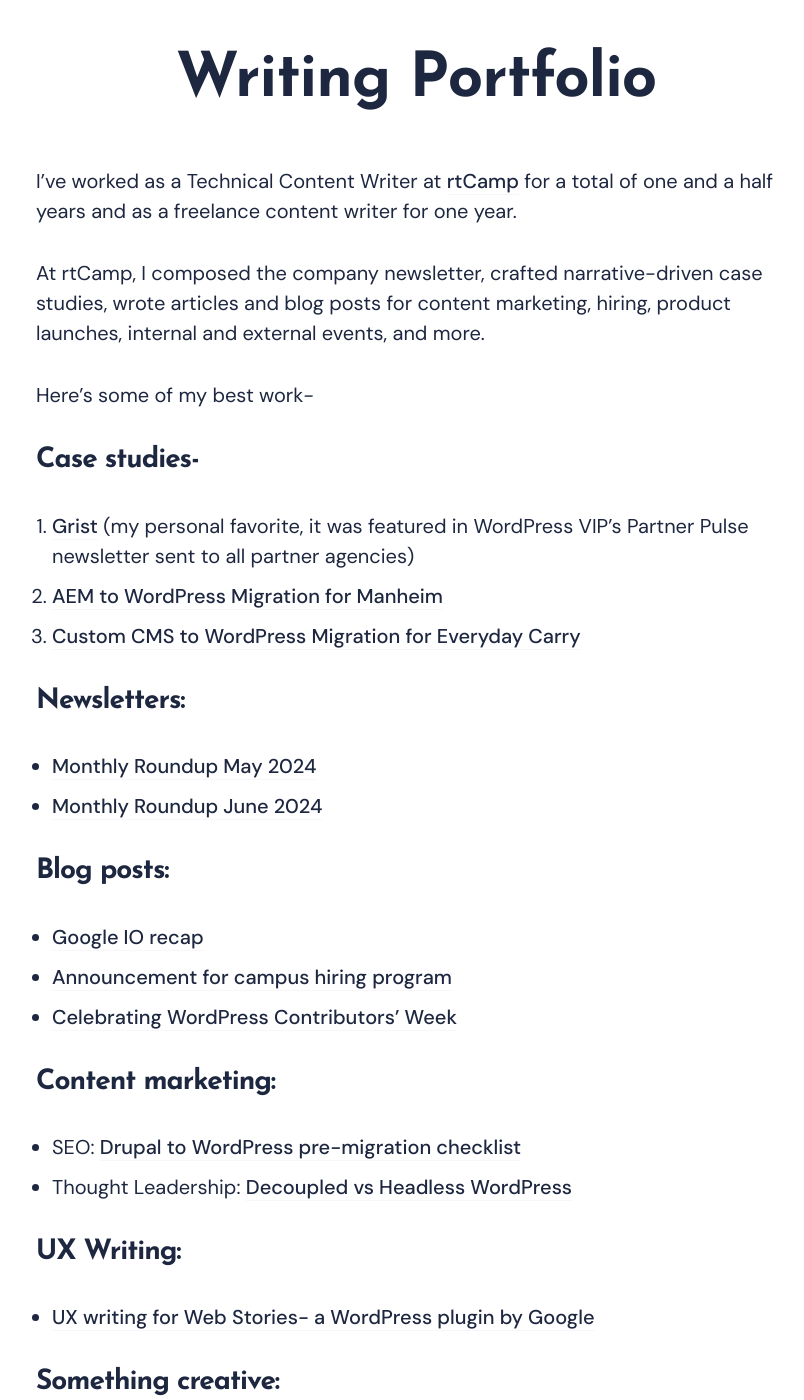
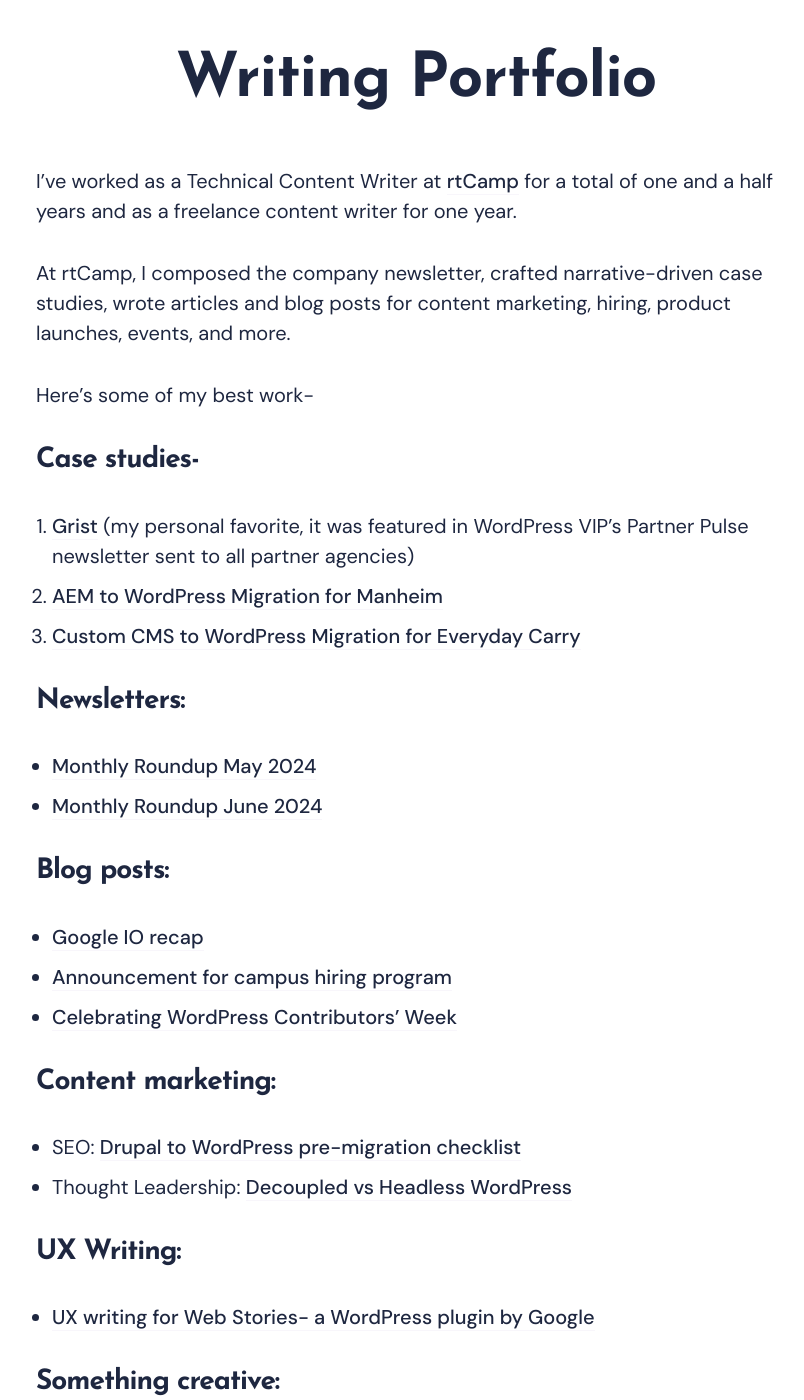
Before and after one commit to wowashuwow/wowashuwow.github.io, a Jekyll site: the page built from _pages/work.md, in a window 1280 px wide and 1400 px high, scrolled down 208 px. Shown: the whole window, without its empty margins (224-1028 px from the left). Built offline with Jekyll 4.4.1, drawn with Linux system fonts in a browser that asks for light colours; nearby versions of some CDN libraries; part of the change alters nothing that is shown; some of the changed text lies outside the part shown.

```diff
--- a/_pages/work.md
+++ b/_pages/work.md
@@ -6,7 +6,7 @@ sitemap: false
 ---
 I've worked as a Technical Content Writer at [rtCamp](https://rtcamp.com) for a total of one and a half years and as a freelance content writer for one year.
 
-At rtCamp, I composed the company newsletter, crafted narrative-driven case studies, wrote articles and blog posts for content marketing, hiring, product launches, internal and external events, and more.
+At rtCamp, I composed the company newsletter, crafted narrative-driven case studies, wrote articles and blog posts for content marketing, hiring, product launches, events, and more.
 
 Here's some of my best work-
 
@@ -38,7 +38,7 @@ Here's some of my best work-
 - [A shoal of marine employees](https://www.instagram.com/p/CLJz2zuK7VY/?igsh=MTQ3N2Q0eGRweWI3Mw==)
 
 ## Social posts:
-- [LinkedIn](https://www.linkedin.com/posts/rtcamp_googleio-activity-7195778892698173442-208p?utm_source=share&utm_medium=member_desktop)
+- [Example LinkedIn post](https://www.linkedin.com/posts/rtcamp_googleio-activity-7195778892698173442-208p?utm_source=share&utm_medium=member_desktop)
 
 <!-- My responsibilities included but were not limited to:
 - collaborating with designers to produce visuals
@@ -51,8 +51,8 @@ Before rtCamp, I wrote affiliate buying guides for [The Drive](https://www.thedr
 - [Best Dirt Bike Oils: Keep Your Bike’s Engine Trouble-Free](https://www.thedrive.com/reviews/31411/best-dirt-bike-oil)
 - [Best Cell Phone Boosters for RVs: Stay Connected off the Grid](https://www.thedrive.com/reviews/30344/best-cell-phone-boosters-rvs)
 
-## Things to know about me
-- I hail from a small town called [Satara](https://en.wikipedia.org/wiki/Satara_(city)), in the state of Maharashtra in India.
+## Get to know me
+- I hail from [Satara](https://en.wikipedia.org/wiki/Satara_(city)), a small town in the state of Maharashtra in India.
 - I am more a [reader than a listener](https://arc.net/l/quote/wfvkkjhz).
 - I am looking to work with [fully distributed companies](https://blog.dropbox.com/topics/work-culture/the-crucial-difference-between-remote-work-and-distributed-work) with async work culture.
 
```
